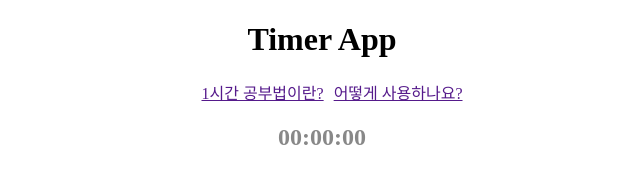
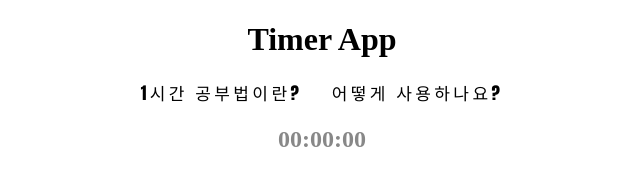
Before and after one commit to rnrudejr9/one-hour, a Vue app: page /how in a window 1280 px wide. Shown: the top 170 px of the page, without its empty margins (318-958 px from the left). Built offline with nearby package versions, Linux system fonts and the light colour scheme.

Commit message:
feat: 라우팅 기능 구현 (#11)
* fix: vue-router 설치

* feat: 설명서,사용법 뷰

* feat: 라우터 기능 추가

* feat : 라우터로 변경, 라우터링크 css 폰트, 커서모양 변경

---------

Co-authored-by: SeokJu <116260619+SeokJuGo@users.noreply.github.com>

```diff
--- a/package.json
+++ b/package.json
@@ -13,7 +13,8 @@
   },
   "dependencies": {
     "pinia": "^2.1.7",
-    "vue": "^3.3.4"
+    "vue": "^3.3.4",
+    "vue-router": "^4.2.5"
   },
   "devDependencies": {
     "@vitejs/plugin-vue": "^4.4.0",
--- a/src/App.vue
+++ b/src/App.vue
@@ -1,24 +1,49 @@
 <script setup>
+import { RouterLink, RouterView } from 'vue-router';
 import Timer from "./components/Timer.vue";
-import Header from "./components/layout/Header.vue";
 import SideBar from "./components/layout/SideBar.vue";
 </script>
 
 <template>
-  <header>
     <h1>Timer App</h1>
-  </header>
+    <div>
+    <nav>
+    <RouterLink to="/manual" class="menu">1시간 공부법이란?</RouterLink> &nbsp;&nbsp;
+    <RouterLink to="/how" class="menu">어떻게 사용하나요?</RouterLink>
+  </nav>
+</div>
   <main>
-    <Header />
     <Timer />
   </main>
   <body>
     <SideBar />
+
+    <RouterView/>
   </body>
+
 </template>
 
 <style scoped>
 * {
   text-align: center;
 }
+nav{
+  font-size: 17px;
+  font-family: Impact, Haettenschweiler, 'Arial Narrow Bold', sans-serif;
+  letter-spacing: 0.2em ;
+
+}
+.menu{
+  color:black;
+  text-decoration-line: none;
+}
+.menu:hover{
+  width : 200px;
+
+height : 200px;
+
+
+cursor : pointer;
+
+}
 </style>
--- /dev/null
+++ b/src/components/instruction/HowtoUse.vue
@@ -0,0 +1,13 @@
+<script setup>
+
+</script>
+
+<template>
+    <div>
+
+    </div>
+</template>
+
+<style scoped>
+
+</style>
--- /dev/null
+++ b/src/components/instruction/ManualHourStudy.vue
@@ -0,0 +1,13 @@
+<script setup>
+
+</script>
+
+<template>
+    <div>
+
+    </div>
+</template>
+
+<style scoped>
+
+</style>
--- a/src/main.js
+++ b/src/main.js
@@ -1,7 +1,11 @@
 import { createApp } from "vue";
 import { createPinia } from "pinia";
 import App from "./App.vue";
+import router from './router'
 const app = createApp(App);
 
+
+
 app.use(createPinia());
+app.use(router)
 app.mount("#app");
--- /dev/null
+++ b/src/router/index.js
@@ -0,0 +1,21 @@
+import { createRouter, createWebHistory } from "vue-router";
+
+import ManualHourStudy from "../components/instruction/ManualHourStudy.vue";
+import HowToUse from "../components/instruction/HowToUse.vue"
+const router = createRouter({
+  history: createWebHistory(import.meta.env.BASE_URL),
+  routes: [
+    {
+      path: "/manual",
+      name: "manual",
+      component: ManualHourStudy,
+    },
+    {
+      path: "/how",
+      name: "how",
+      component: HowToUse,
+    },
+  ],
+});
+
+export default router;
```
